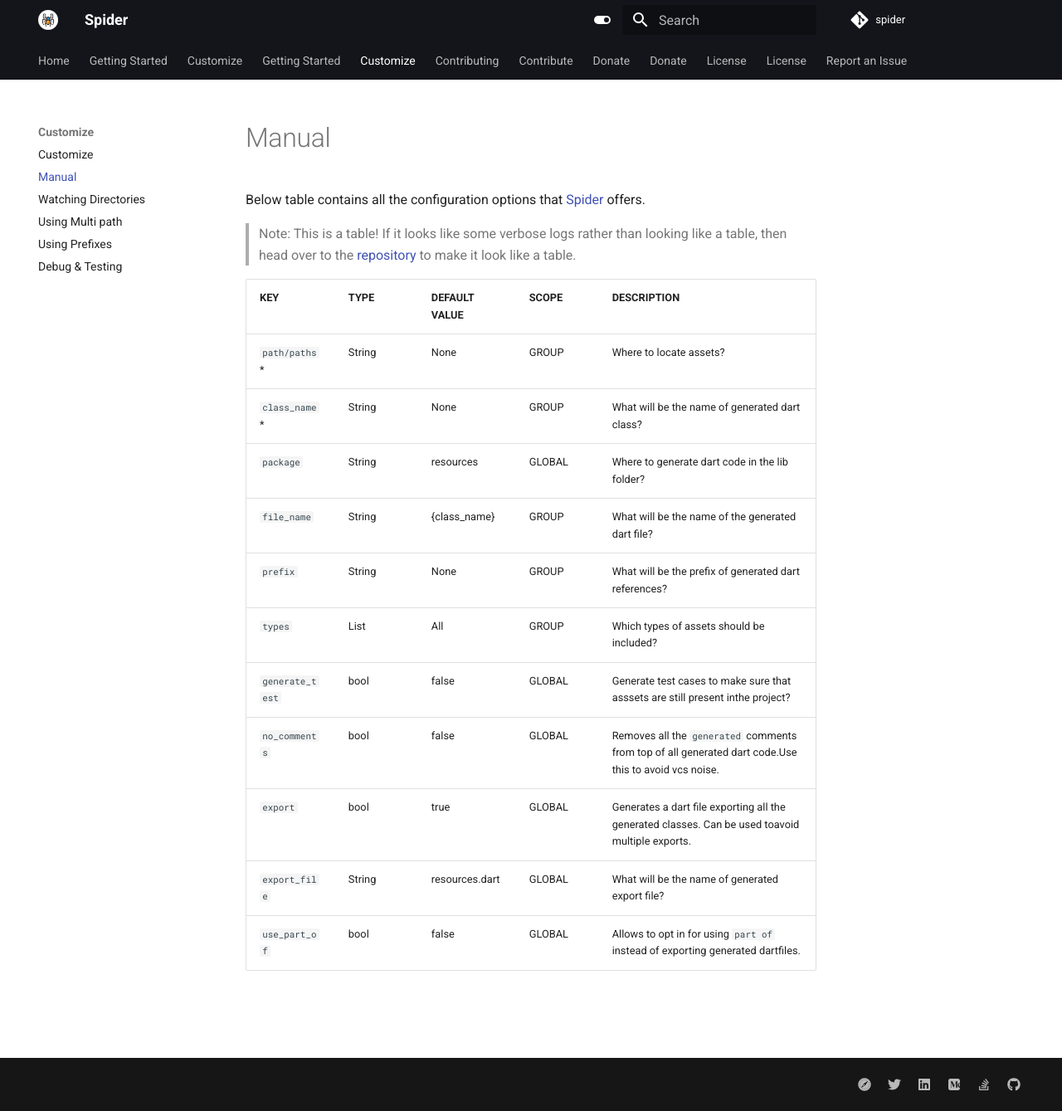
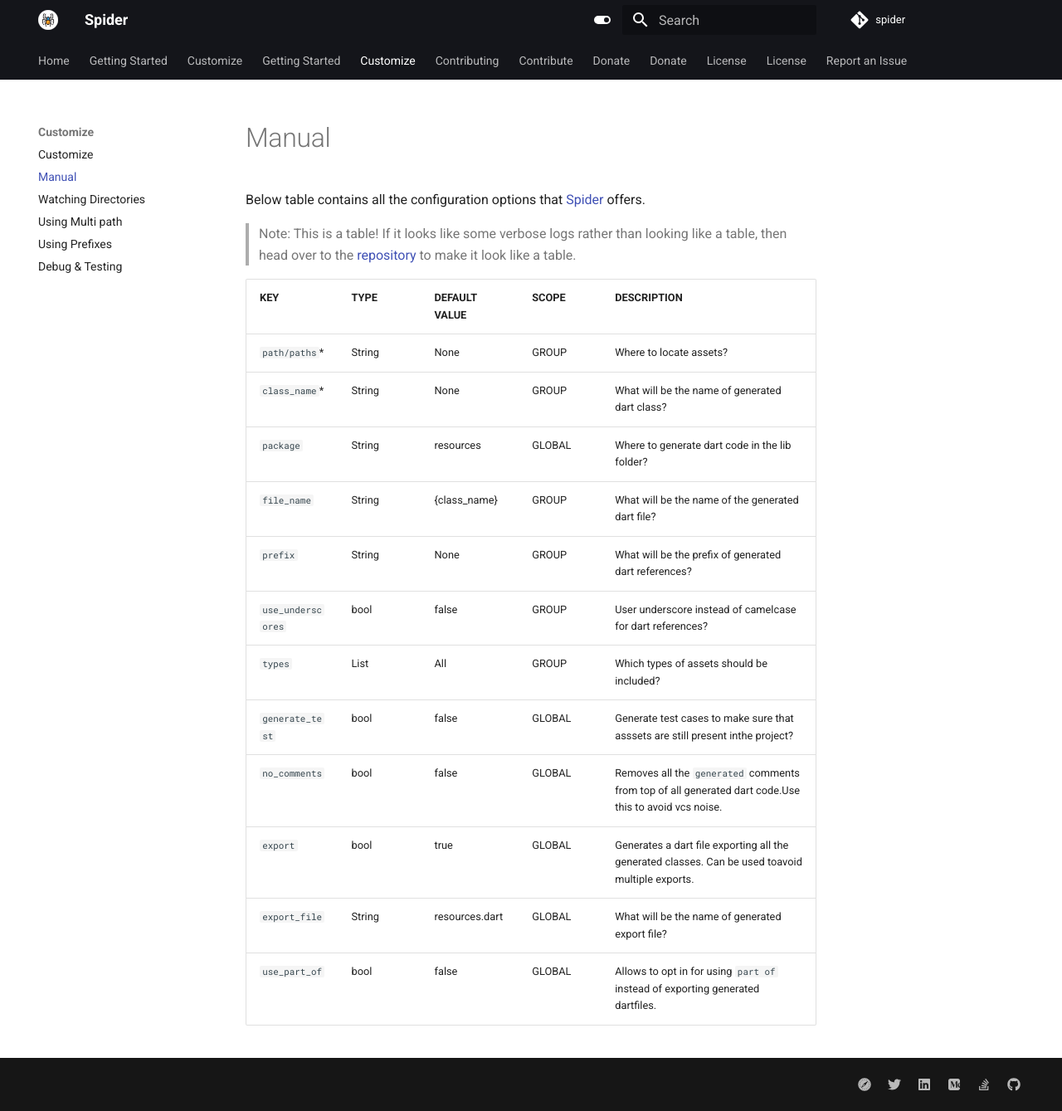
Before and after one commit to BirjuVachhani/spider, an MkDocs documentation site: the page built from docs/manual.md, in a window 1280 px wide and 1339 px high. Shown: the whole window at 83% size. Built offline with MkDocs 1.6.1 and Material for MkDocs 9.7.7, drawn with Linux system fonts in a browser that asks for light colours; comment, search, counter and statistics services are not loaded.

Commit message:
Update manual.md

```diff
--- a/docs/manual.md
+++ b/docs/manual.md
@@ -9,6 +9,7 @@
 | `package`       	| String       	| resources      	| GLOBAL 	| Where to generate dart code in the lib folder?                                                        	|
 | `file_name`     	| String       	| {class_name}   	| GROUP  	| What will be the name of the generated dart file?                                                     	|
 | `prefix`        	| String       	| None           	| GROUP  	| What will be the prefix of generated dart references?                                                 	|
+| `use_underscores`        	| bool       	| false           	| GROUP  	| User underscore instead of camelcase for dart references?                                                 	|
 | `types`         	| List<String> 	| All            	| GROUP  	| Which types of assets should be included?                                                             	|
 | `generate_test` 	| bool         	| false          	| GLOBAL 	| Generate test cases to make sure that asssets are still present inthe project?                        	|
 | `no_comments`   	| bool         	| false          	| GLOBAL 	| Removes all the `generated` comments from top of all generated dart code.Use this to avoid vcs noise. 	|
```
